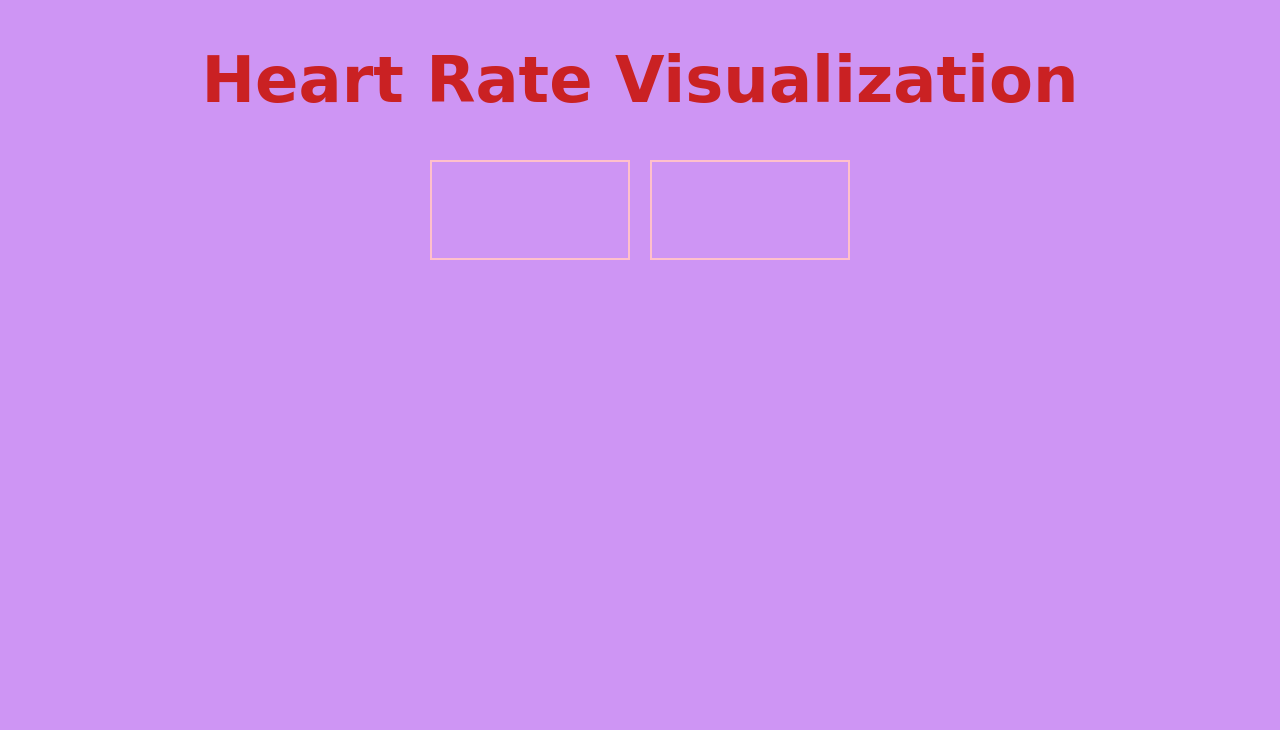
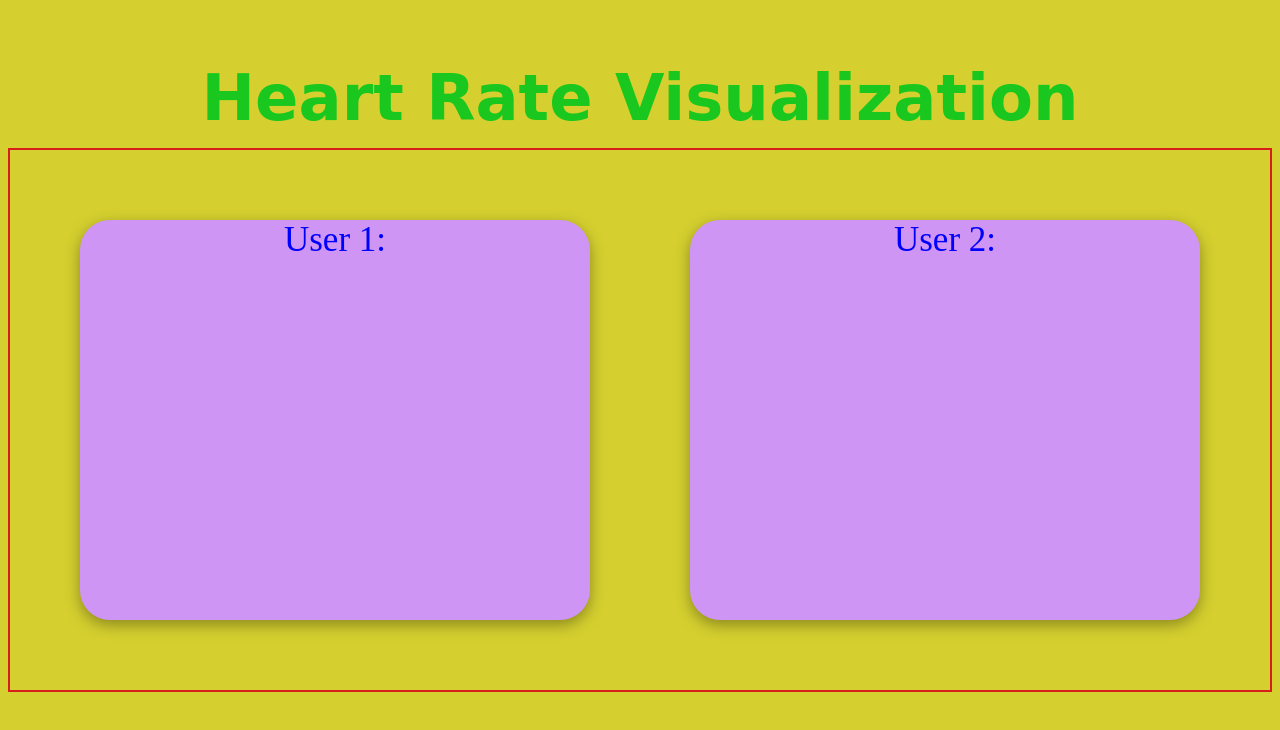
Before and after one commit to GeorgiPenchev77/Love-Detector, a website: page Webapplication/public/heart-beat-page.html in a window 1280 px wide. Drawn offline with Linux system fonts and the light colour scheme.

Commit message:
#8 updated page with weird colors

```diff
--- a/Webapplication/public/heart-beat-page.html
+++ b/Webapplication/public/heart-beat-page.html
@@ -3,39 +3,61 @@
     <head>
         <title>Love Detector</title>
         <style>
+
             .header {
-      color: rgba(202, 31, 31, 0.98);
+            color: rgba(21, 199, 30, 0.98);
             text-align: center;
             font-size: xx-large;
             font-family: cursive;
+            padding: 10px 0;
+            height: 70px;
+            }
+
+            .box-container{
+                display: flex;
+                justify-content: center;
+                margin-top: 50px;
+                border: 2px solid rgb(216, 29, 29);
+                padding: 20px;
+                position: relative;
             }
 
             .box-frame {
                 display: flex;
                 justify-content: center;
-      margin-top: 20px;
+                margin: 50px;
+                width: 700px;
+                height: 400px;
+                border-radius: 30px;
+                background-color:rgb(206, 149, 244);
+                box-shadow: rgba(0, 0, 0, 0.35) 0px 5px 15px;
             }
 
-    .pink-box {
-      width: 200px;
-      height: 100px;
-      border: 2px solid pink;
-      box-sizing: border-box;
-      margin: 0 10px;
+            label {
+            font-size: 35px;
+            color: blue;
             }
 
             body {
-      background-color: rgb(206, 149, 244);
+            background-color: rgb(213, 208, 47);
             }
         </style>
     </head>
+
 <body>
     <div class="header">
         <h1>Heart Rate Visualization</h1>
     </div>
+    <div class="box-container">
         <div class="box-frame">
+            <label>User 1:</label>
             <div class="pink-box"></div>
+        </div>
+
+        <div class="box-frame">
+            <label>User 2:</label>
             <div class="pink-box"></div>
+        </div>
     </div>
 </body>
 </html>
```
Lines whose indentation alone changed are shown as unchanged.
